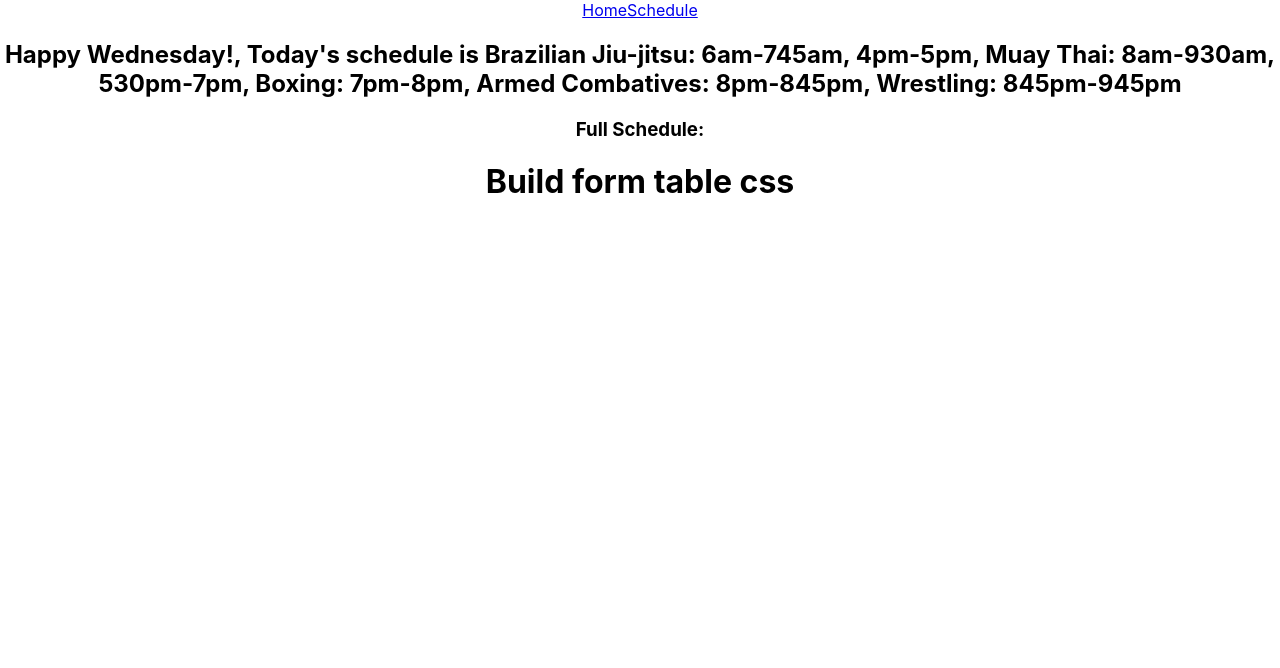
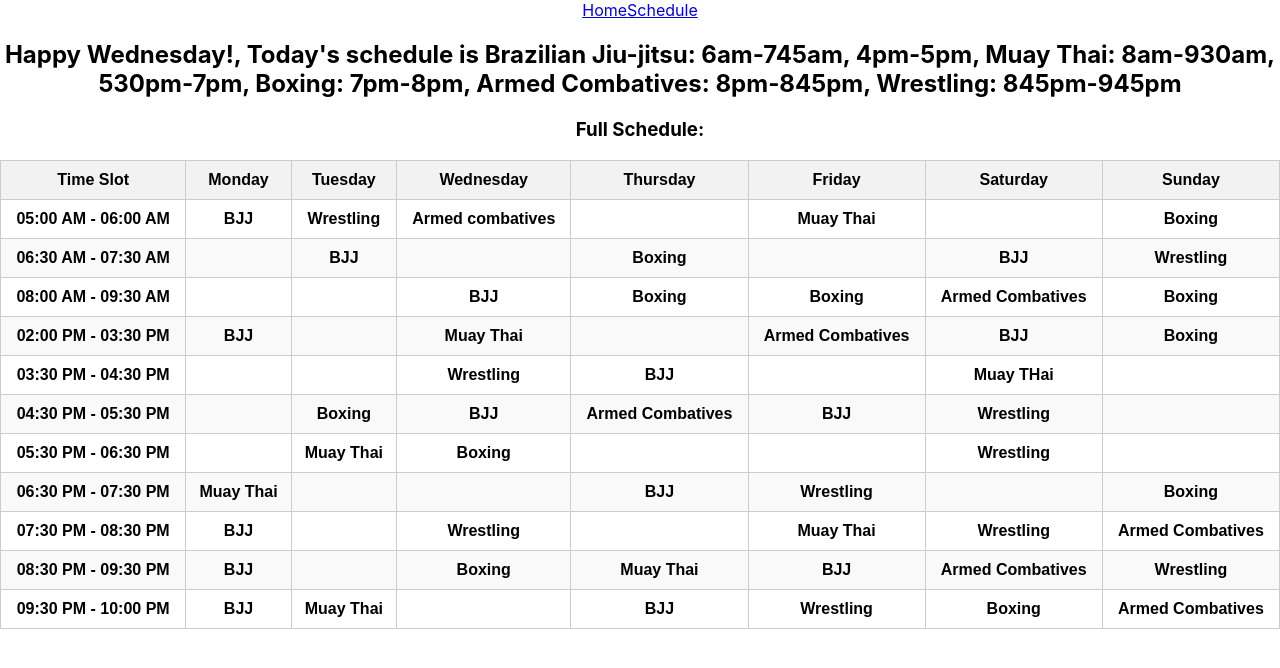
Before and after one commit to traynhamdavid426/Dojo-app, a React (Create React App) app: page /schedules in a window 1280 px wide. Shown: the top 668 px of the page. Built offline with nearby package versions, Linux system fonts and the light colour scheme.

Commit message:
New updates to Schedule and more

```diff
--- a/package.json
+++ b/package.json
@@ -1 +1 @@
-{"homepage":"https://traynhamdavid426.github.io/dojo-app","name":"dojoapp","version":"0.1.0","private":true,"dependencies":{"@testing-library/jest-dom":"^5.16.5","@testing-library/react":"^13.4.0","@testing-library/user-event":"^13.5.0","axios":"^1.3.6","react":"^18.2.0","react-dom":"^18.2.0","react-router-dom":"^6.11.0","react-router-hash-link":"^2.4.3","react-scripts":"5.0.1","tachyons":"^4.12.0","web-vitals":"^2.1.4"},"scripts":{"predeploy":"npm run build","deploy":"gh-pages -d build","start":"react-scripts start","build":"react-scripts build","test":"react-scripts test","eject":"react-scripts eject"},"eslintConfig":{"extends":["react-app","react-app/jest"]},"browserslist":{"production":[">0.2%","not dead","not op_mini all"],"development":["last 1 chrome version","last 1 firefox version","last 1 safari version"]}}
+{"homepage":"https://traynhamdavid426.github.io/dojo-app","name":"dojoapp","version":"0.1.0","private":true,"dependencies":{"@testing-library/jest-dom":"^5.16.5","@testing-library/react":"^13.4.0","@testing-library/user-event":"^13.5.0","axios":"^1.3.6","gh-pages":"^5.0.0","react":"^18.2.0","react-dom":"^18.2.0","react-router-dom":"^6.11.0","react-router-hash-link":"^2.4.3","react-scripts":"5.0.1","tachyons":"^4.12.0","web-vitals":"^2.1.4"},"scripts":{"predeploy":"npm run build","deploy":"gh-pages -d build","start":"react-scripts start","build":"react-scripts build","test":"react-scripts test","eject":"react-scripts eject"},"eslintConfig":{"extends":["react-app","react-app/jest"]},"browserslist":{"production":[">0.2%","not dead","not op_mini all"],"development":["last 1 chrome version","last 1 firefox version","last 1 safari version"]}}
--- a/src/Components/Contactus.js
+++ b/src/Components/Contactus.js
@@ -2,7 +2,12 @@ import React from "react";
 
 const Contactus =() => {return(<div>
 
+<h1>Contact Us:</h1>
+
+<div>Phone # : 202-555-5555</div>
+<div>Email: us@gmail.com</div>
 
 
 
 </div>)}
+export default Contactus
--- /dev/null
+++ b/src/Components/FitnessClassTable.js
@@ -0,0 +1,60 @@
+import React from 'react';
+import '../Components/Styles/Fitnesstable.css';
+
+
+const timeSlots = [
+  { start: '05:00 AM', end: '06:00 AM' },
+  { start: '06:30 AM', end: '07:30 AM' },
+  { start: '08:00 AM', end: '09:30 AM' },
+  { start: '02:00 PM', end: '03:30 PM' },
+  { start: '03:30 PM', end: '04:30 PM' },
+  { start: '04:30 PM', end: '05:30 PM' },
+  { start: '05:30 PM', end: '06:30 PM' },
+  { start: '06:30 PM', end: '07:30 PM' },
+  { start: '07:30 PM', end: '08:30 PM' },
+  { start: '08:30 PM', end: '09:30 PM' },
+  { start: '09:30 PM', end: '10:00 PM' },
+];
+
+const daysOfWeek = ['Monday', 'Tuesday', 'Wednesday', 'Thursday', 'Friday', 'Saturday', 'Sunday'];
+
+const fitnessClasses = [
+  ['BJJ', 'Wrestling', 'Armed combatives', '', 'Muay Thai', '', 'Boxing'],
+  ['', 'BJJ', '', 'Boxing', '', 'BJJ', 'Wrestling'],
+  ['', '', 'BJJ', 'Boxing', 'Boxing', 'Armed Combatives', 'Boxing'],
+  ['BJJ', '', 'Muay Thai', '', 'Armed Combatives', 'BJJ', 'Boxing'],
+  ['', '', 'Wrestling', 'BJJ', '', 'Muay THai', ''],
+  ['', 'Boxing', 'BJJ', 'Armed Combatives', 'BJJ', 'Wrestling', ''],
+  ['', 'Muay Thai', 'Boxing', '', '', 'Wrestling', ''],
+  ['Muay Thai', '', '', 'BJJ', 'Wrestling', '', 'Boxing'],
+  ['BJJ', '', 'Wrestling', '', 'Muay Thai', 'Wrestling', 'Armed Combatives'],
+  ['BJJ', '', 'Boxing', 'Muay Thai', 'BJJ', 'Armed Combatives', 'Wrestling'],
+  ['BJJ', 'Muay Thai', '', 'BJJ', 'Wrestling', 'Boxing', 'Armed Combatives'],
+];
+
+const FitnessClassTable = () => {
+  return (
+    <table className='tablecontainer'>
+      <thead className='table'>
+        <tr className='tr'>
+          <th className='th'>Time Slot</th>
+          {daysOfWeek.map(day => (
+            <th key={day}>{day}</th>
+          ))}
+        </tr>
+      </thead>
+      <tbody className='time-slot'>
+        {timeSlots.map((slot, index) => (
+          <tr className='tr' key={index}>
+            <td  className='td'>{slot.start} - {slot.end}</td>
+            {fitnessClasses[index].map((fitnessClass, dayIndex) => (
+              <td className='td' key={dayIndex}>{fitnessClass}</td>
+            ))}
+          </tr>
+        ))}
+      </tbody>
+    </table>
+  );
+};
+
+export default FitnessClassTable;
--- a/src/Components/Groupedcomponents/Home.js
+++ b/src/Components/Groupedcomponents/Home.js
@@ -17,6 +17,7 @@ const Home =() => {
     <NavLink to ='signup/in'>Signup/in</NavLink>
     <NavLink to ='classes'>Classes</NavLink>
     <NavLink to ='instructors'>Instructors</NavLink>
+    <NavLink to ='contact'>Reach Out</NavLink>
 
 </nav>
 <h1>Reemerge MMA("we dont sink, we swim").</h1>
--- a/src/Components/Navbar.js
+++ b/src/Components/Navbar.js
@@ -8,6 +8,7 @@ import Schedules from "./Groupedcomponents/Schedules";
 import Aboutus from "./Aboutus";
 import Classes from "./Classes";
 import Instructors from "./Instructors";
+import Contactus from './Contactus'
 
 
 
@@ -34,6 +35,7 @@ const Navbar =() =>{return(<div>
  <Route path='about' element ={<Aboutus/>}/>
  <Route path='classes' element ={<Classes/>}/>
  <Route path='instructors' element ={<Instructors/>}/>
+ <Route path='contact' element ={<Contactus/>}/>
  </Route>
 
  <Route path='signup' element ={<Signup/>}/>
--- a/src/Components/Schedule.js
+++ b/src/Components/Schedule.js
@@ -1,9 +1,10 @@
 import React from "react";
+import FitnessClassTable from "./FitnessClassTable";
 
 const Schedule =() => { return(
     <div>
 
-    <h1>Build form table css</h1>
+    <FitnessClassTable/>
 
 </div>)}
 
--- /dev/null
+++ b/src/Components/Styles/Fitnesstable.css
@@ -0,0 +1,42 @@
+
+.table-container {
+    margin: 20px;
+  }
+
+  table {
+    width: 100%;
+    border-collapse: collapse;
+    font-family: Arial, sans-serif;
+  }
+
+  th,
+  td {
+    padding: 10px;
+    text-align: center;
+    border: 1px solid #ccc;
+  }
+
+  th {
+    background-color: #f2f2f2;
+    font-weight: bold;
+  }
+
+  tr:nth-child(even) {
+    background-color: #f9f9f9;
+  }
+
+  .time-slot {
+    font-weight: bold;
+  }
+
+  .fitness-class {
+    font-style: italic;
+  }
+
+  /* Responsive styles for smaller screens */
+  @media (max-width: 600px) {
+    td,
+    th {
+      padding: 5px;
+    }
+  }
```
Also changed, not shown: 1 other file (tests, documents, lock files or other folders).
